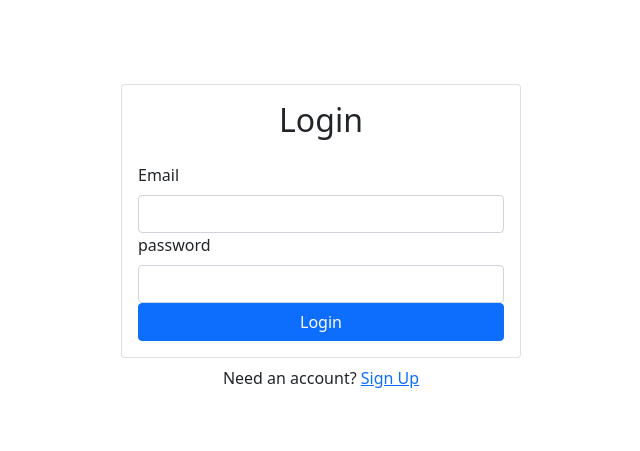
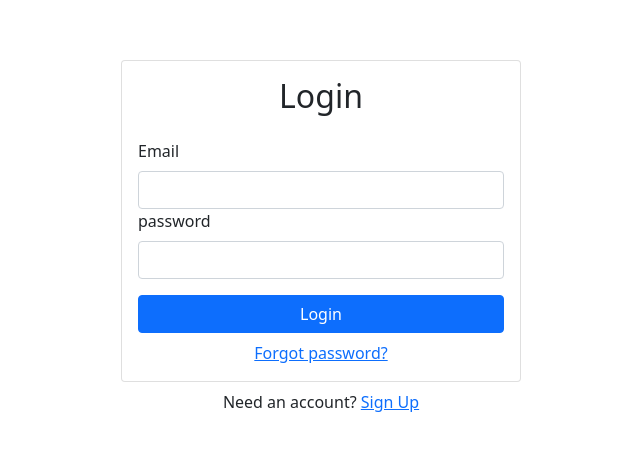
Before and after one commit to AnthonyWrather/my-app, a React (Create React App) app: page /login in a window 1280 px wide. Shown: the part 163-614 px from the top of the page, without its empty margins (319-959 px from the left). Built offline with nearby package versions, Linux system fonts and the light colour scheme; no server answers.

Commit message:
Fixxed the routes.

```diff
--- a/src/components/App.js
+++ b/src/components/App.js
@@ -27,7 +27,7 @@ function App() {
 
   return (
     <Container className="d-flex align-items-center justify-content-center" style={{ minHeight: "100vh" }}>
-        <div className="w-100" style={{ maxWidth: '400px'}}>
+      <div className="w-100" style={{ maxWidth: '400px' }}>
         <Router>
           <AuthProvider>
             <Routes>
@@ -38,7 +38,7 @@ function App() {
                 <Route path="/dashboard" element={<Dashboard />} />
                 <Route path="/update-profile" component={<UpdateProfile />} />
               </Route>
-
+              <Route path="/forgot-password" element={<Login />} />
               <Route path="/signup" element={<Signup />} />
               <Route path="/login" element={<Login />} />
             </Routes>
--- a/src/components/Dashboard.js
+++ b/src/components/Dashboard.js
@@ -15,8 +15,7 @@ export default function Dashboard() {
       await logout()
       navigate("/login", { replace: true })
       // navigate.push('login')
-    } catch (e) {
-      console.log(e)
+    } catch {
       setError('Failed to log out.')
       // navigate("/login", { replace: true })
     }
@@ -27,7 +26,7 @@ export default function Dashboard() {
       <Card>
         <Card.Body>
           <h2 className='text-center mb-4'>Profile</h2>
-          { error && <Alert variant="danger">{error}</Alert> }
+          {error && <Alert variant="danger">{error}</Alert>}
           <strong>Email: </strong> {currentUser.email}
           <Link to={"/update-profile"} className='btn btn-primary w-100 mt-3'>Update Profile</Link>
         </Card.Body>
--- a/src/components/Login.js
+++ b/src/components/Login.js
@@ -32,7 +32,7 @@ export default function Login() {
       <Card>
         <Card.Body>
           <h2 className="text-center mb-4">Login</h2>
-          {error && <Alert variant="danger">{error}</Alert> }
+          {error && <Alert variant="danger">{error}</Alert>}
           <Form onSubmit={handleSubmit}>
             <Form.Group id="email">
               <Form.Label>Email</Form.Label>
@@ -42,8 +42,11 @@ export default function Login() {
               <Form.Label>password</Form.Label>
               <Form.Control type="password" ref={passwordRef} required />
             </Form.Group>
-            <Button disabled={loading} className='w-100' type='submit'>Login</Button>
+            <Button disabled={loading} className='w-100 mt-3' type='submit'>Login</Button>
           </Form>
+          <div className='w-100 text-center mt-2'>
+            <Link to="/forgot-password">Forgot password?</Link>
+          </div>
         </Card.Body>
       </Card>
       <div className='w-100 text-center mt-2'>
--- a/src/components/Signup.js
+++ b/src/components/Signup.js
@@ -37,7 +37,7 @@ export default function Signup() {
       <Card>
         <Card.Body>
           <h2 className="text-center mb-4">Sign Up</h2>
-          {error && <Alert variant="danger">{error}</Alert> }
+          {error && <Alert variant="danger">{error}</Alert>}
           <Form onSubmit={handleSubmit}>
             <Form.Group id="email">
               <Form.Label>Email</Form.Label>
@@ -51,7 +51,7 @@ export default function Signup() {
               <Form.Label>Password Conformation</Form.Label>
               <Form.Control type="password" ref={passwordConfirmRef} required />
             </Form.Group>
-            <Button disabled={loading} className='w-100' type='submit'>Sign Up</Button>
+            <Button disabled={loading} className='w-100 mt-3' type='submit'>Sign Up</Button>
           </Form>
         </Card.Body>
       </Card>
--- a/src/components/UpdateProfile.js
+++ b/src/components/UpdateProfile.js
@@ -2,6 +2,8 @@ import React from 'react'
 
 export default function UpdateProfile() {
   return (
-    <div>UpdateProfile</div>
+    <>
+      <div>UpdateProfile</div>
+    </>
   )
 }
```
Lines whose indentation alone changed are shown as unchanged.
